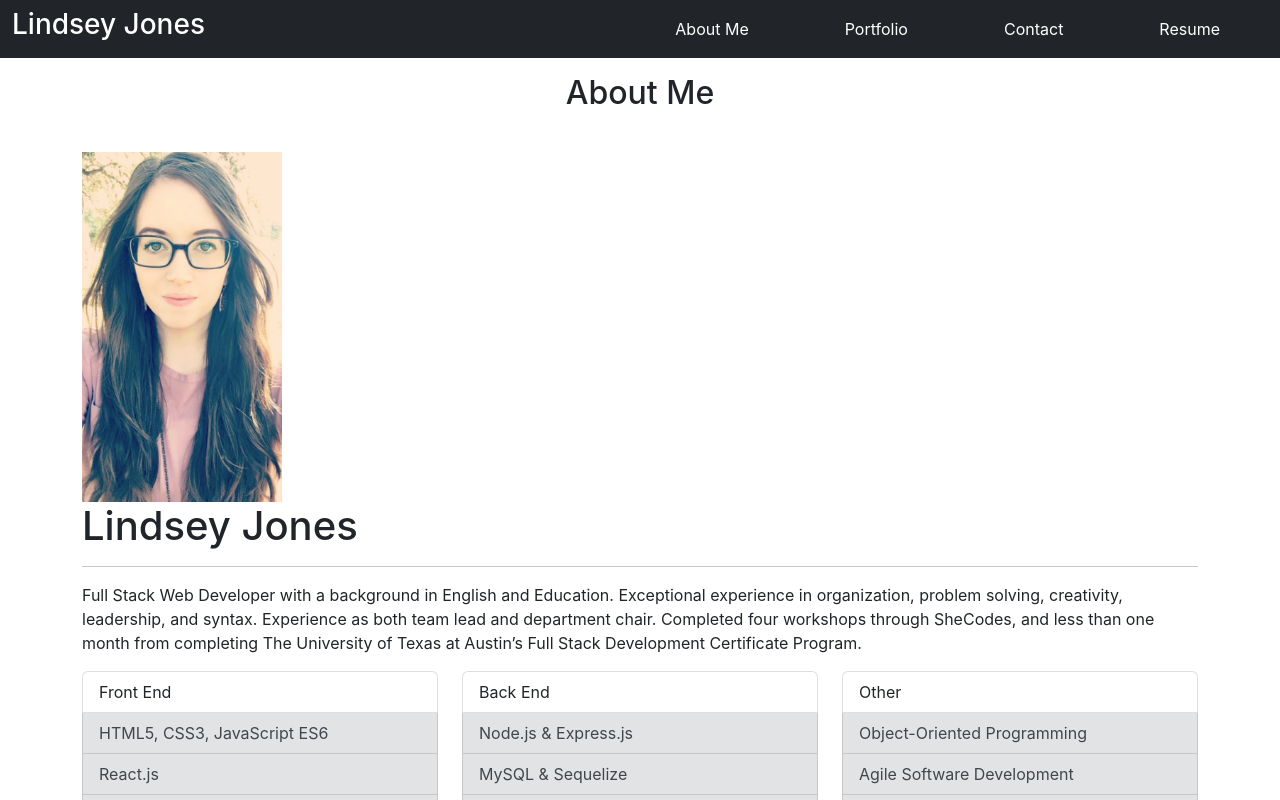
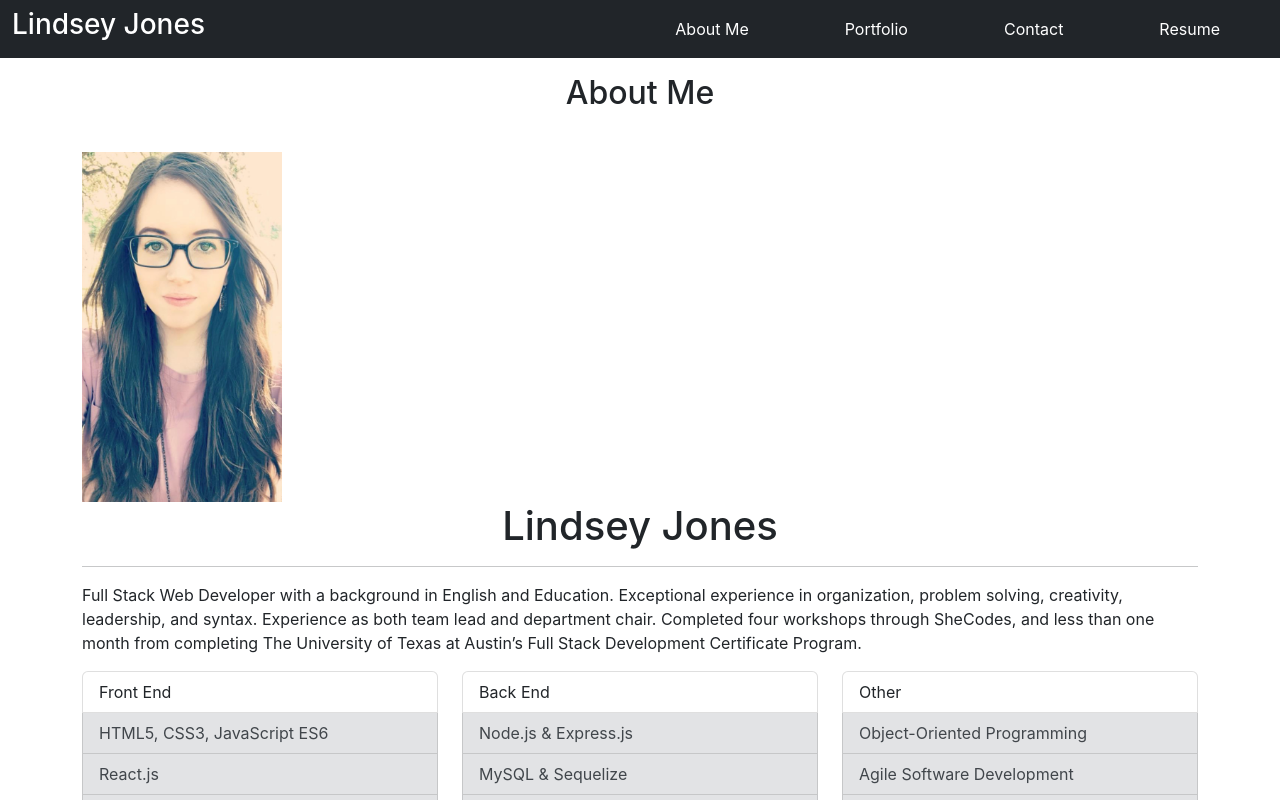
Before and after one commit to L-Jones-hub/React-Portfolio, a React (Create React App) app in the folder react-portfolio/: page / in a window 1280 px wide. Shown: the top 800 px of the page. Built offline with nearby package versions, Linux system fonts and the light colour scheme; the HTML template or start-up script is replaced by a standard one.

Commit message:
Last minute tweaks

```diff
--- a/react-portfolio/src/components/About/index.jsx
+++ b/react-portfolio/src/components/About/index.jsx
@@ -14,7 +14,7 @@ function About() {
             height="350"
             className="float-left"
           />
-            <h1 className="name">Lindsey Jones</h1>
+            <h1 className="name text-center">Lindsey Jones</h1>
           <hr />
           <p className="homepage">
             Full Stack Web Developer with a background in English and Education.
--- a/react-portfolio/src/components/Contact/index.jsx
+++ b/react-portfolio/src/components/Contact/index.jsx
@@ -17,6 +17,7 @@ function Contact() {
             <a
               href="https://www.linkedin.com/in/lindsey-jones-7778b1103/"
               target="_blank"
+              rel="noreferrer"
               title="Lindsey's LinkedIn"
             >
               @LindseyJones
@@ -27,6 +28,7 @@ function Contact() {
             <a
               href="https://github.com/L-Jones-hub"
               target="_blank"
+              rel="noreferrer"
               title="Lindsey's GitHub"
             >
               L-Jones-hub
```
Also changed, not shown: react-portfolio/src/App.css (+5 -5 lines).
